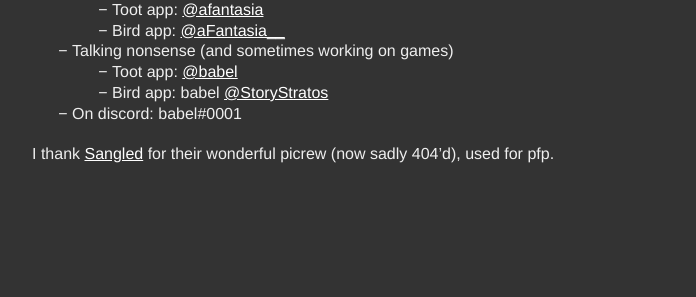
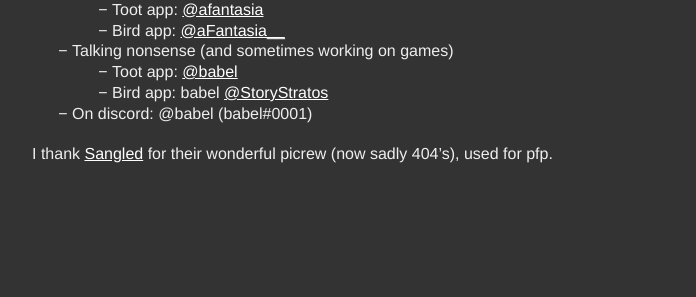
Before and after one commit to afantasia-me/afantasia-me.github.io, a Jekyll site: the page built from about/index.md, in a window 1280 px wide. Shown: the part 293-590 px from the top of the page, without its empty margins (288-984 px from the left). Built offline with Jekyll 4.4.1, drawn with Linux system fonts in a browser that asks for light colours.

Commit message:
Oh that discord thing, how annoying

```diff
--- a/about/index.md
+++ b/about/index.md
@@ -18,6 +18,6 @@ You can sometimes find me:
 - Talking nonsense (and sometimes working on games)
   + Toot app: <a rel="me" href="https://mastodon.gamedev.place/@babel">@babel</a>
   + Bird app: babel [@StoryStratos](https://twitter.com/StoryStratos)
-- On discord: babel#0001
+- On discord: @babel (babel#0001)
 
-I thank [Sangled](https://twitter.com/sangled) for their wonderful picrew (now sadly 404'd), used for pfp.
+I thank [Sangled](https://twitter.com/sangled) for their wonderful picrew (now sadly 404's), used for pfp.
```
